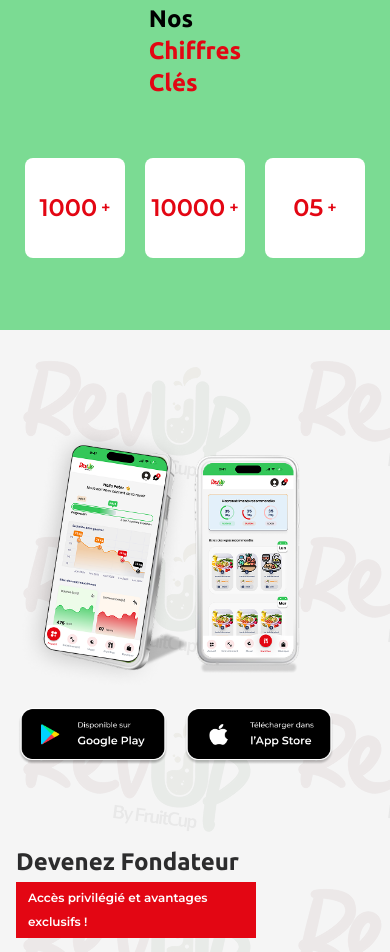
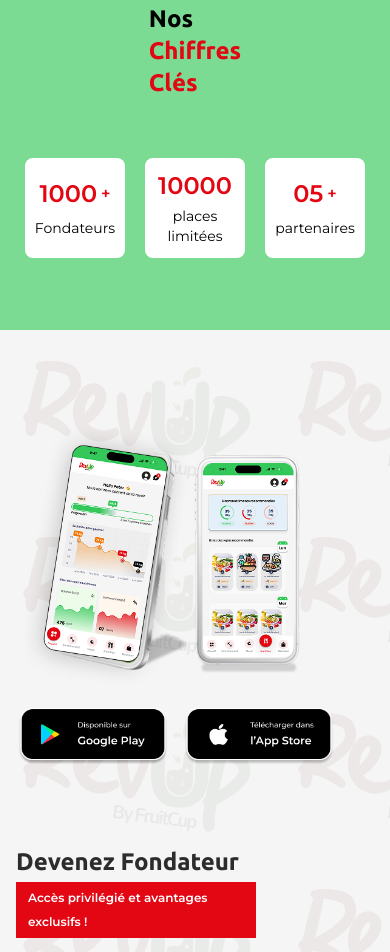
Before and after one commit to devdoud/revup, a website built with Vite: page about.html in a window 390 px wide. Shown: the part 2061-3013 px from the top of the page. Built offline with nearby package versions, Linux system fonts and the light colour scheme.

Commit message:
add description for about page

```diff
--- a/about.html
+++ b/about.html
@@ -160,19 +160,19 @@
             </p>
 
             <div class="flex items-center justify-center gap-[20px] sm:gap-[56px]" data-aos="fade-up">
-                <div class="w-[100px] sm:w-[237px] h-[100px] sm:h-[200px] flex flex-col items-center justify-center sm:gap-1 bg-white rounded-lg">
+                <div class="w-[100px] sm:w-[237px] h-[100px] sm:h-[200px] flex flex-col items-center justify-center gap-2 md:gap-1 bg-white rounded-lg">
                     <span class="text-[#E30613] flex font-mono font-semibold items-center justify-center gap-1 text-base sm:text-[29px]"> <span class="sm:text-[43px] text-2xl">1000</span> +</span>
-                    <p class="font-normal font-mono text-base hidden sm:block sm:text-xl">Fondateurs</p>
+                    <p class="font-normal font-mono text-sm md:text-base lg:text-xl text-center">Fondateurs</p>
                 </div>
 
-                <div class="w-[100px] sm:w-[237px] h-[100px] sm:h-[200px] flex flex-col items-center justify-center sm:gap-1 bg-white rounded-lg">
-                  <span class="text-[#E30613] flex font-mono font-semibold items-center justify-center gap-1 text-base sm:text-[29px]"> <span class="sm:text-[43px] text-2xl">10000</span> +</span>
-                  <p class="font-normal font-mono text-base hidden sm:block sm:text-xl">places limitées</p>
+                <div class="w-[100px] sm:w-[237px] h-[100px] sm:h-[200px] flex flex-col items-center justify-center gap-1 md:gap-1 bg-white rounded-lg">
+                  <span class="text-[#E30613] flex font-mono font-semibold items-center justify-center gap-1 text-base sm:text-[29px]"> <span class="sm:text-[43px] text-2xl">10000</span> </span>
+                  <p class="font-normal font-mono text-sm md:text-base lg:text-xl text-center">places limitées</p>
                 </div>
 
-                <div class="w-[100px] sm:w-[237px] h-[100px] sm:h-[200px] flex flex-col items-center justify-center sm:gap-1 bg-white rounded-lg">
+                <div class="w-[100px] md:w-[237px] h-[100px] md:h-[200px] flex flex-col items-center justify-center gap-2 md:gap-1 bg-white rounded-lg">
                   <span class="text-[#E30613] flex font-mono font-semibold items-center justify-center gap-1 text-base sm:text-[29px]"> <span class="sm:text-[43px] text-2xl">05</span> +</span>
-                  <p class="font-normal font-mono text-base hidden sm:block sm:text-xl">partenaires</p>
+                  <p class="font-normal font-mono text-sm md:text-base lg:text-xl text-center">partenaires</p>
               </div>
             </div>
          </div>
```
